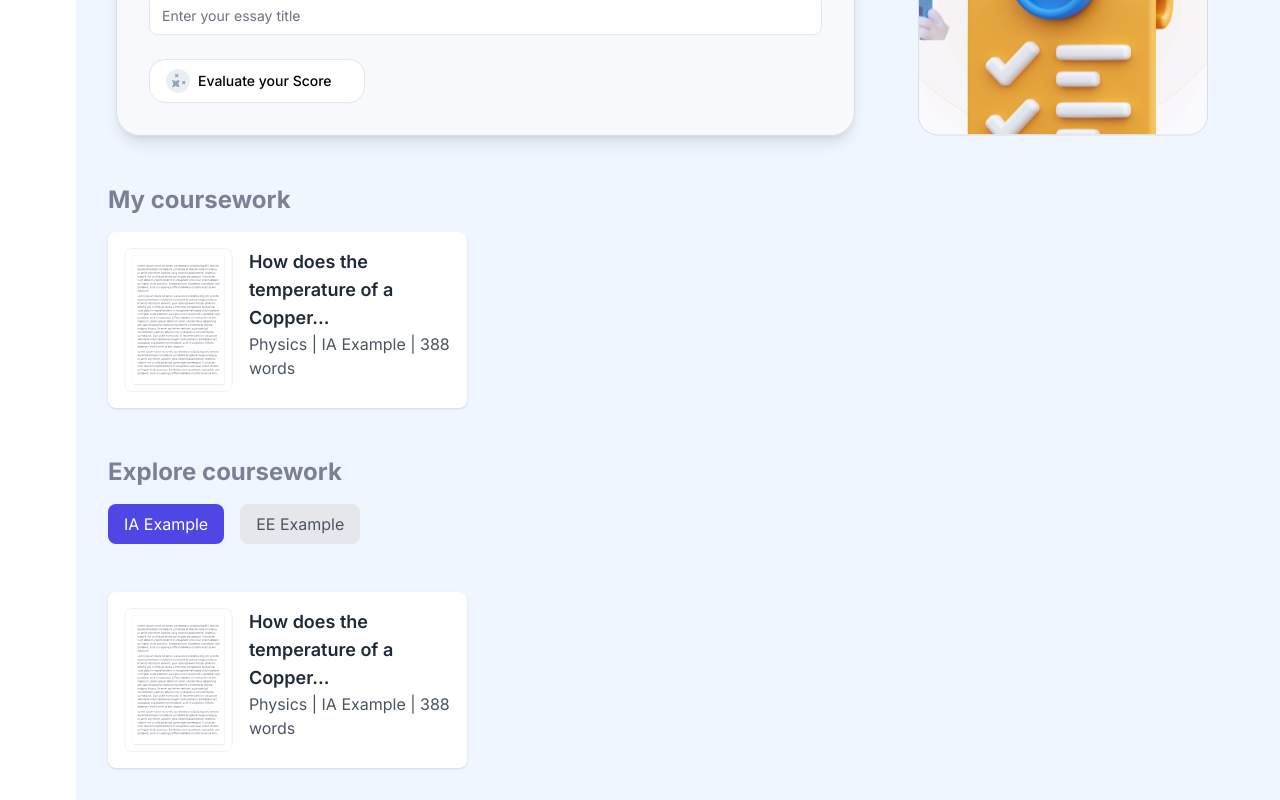
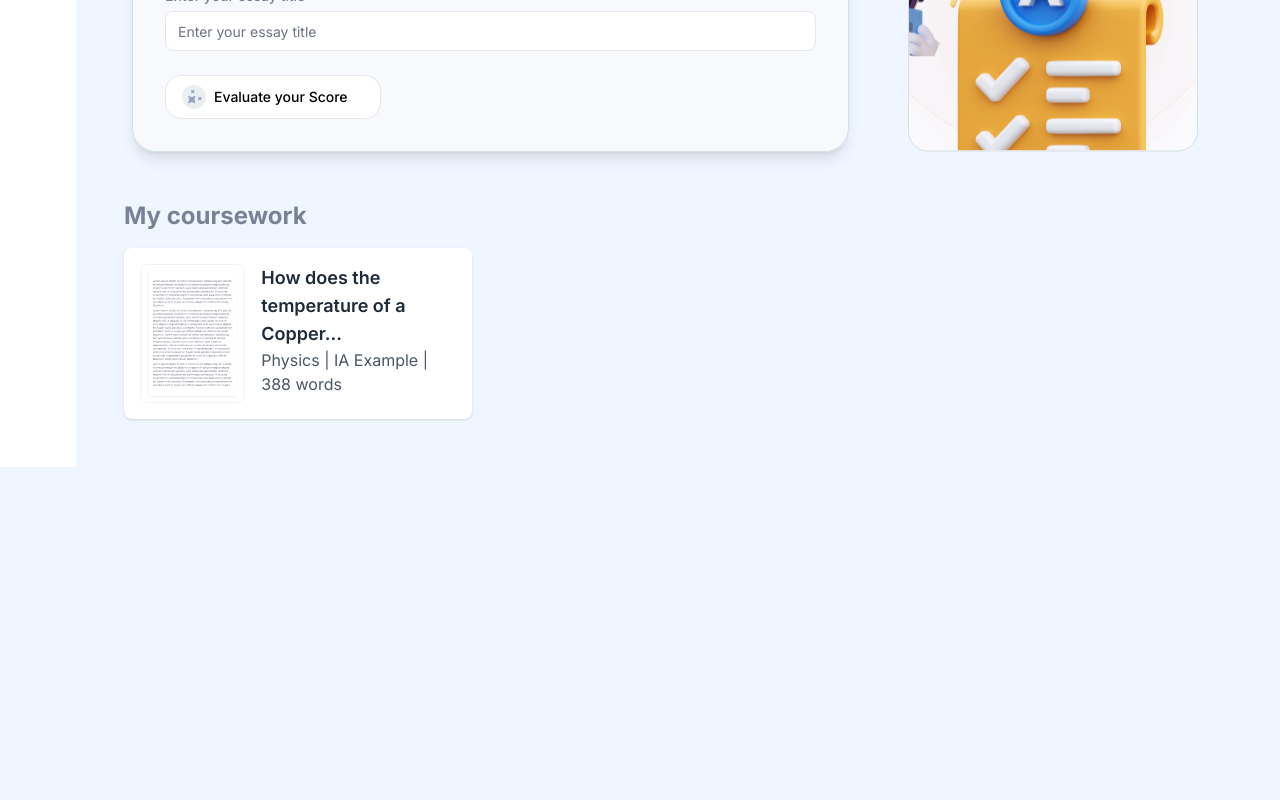
Before and after one commit to Durgesh2601/ib-coursework-evaluation, a Next.js app: page / in a window 1280 px wide. Shown: the part 582-1382 px from the top of the page. After the commit the page ends 1049 px from the top, so only its background shows below. Built offline with nearby package versions, Linux system fonts and the light colour scheme.

Commit message:
feat: coursework route

```diff
--- /dev/null
+++ b/src/app/coursework/page.js
@@ -0,0 +1,13 @@
+import Tabs from "@/components/ui/Tabs";
+import { EXPLORE_TABS } from "@/constants";
+
+export default function Coursework() {
+  return (
+    <section className="mt-6 lg:mt-12">
+      <h2 className="text-2xl font-bold text-secondary-text mb-4">
+        Explore coursework
+      </h2>
+      <Tabs tabs={EXPLORE_TABS} />
+    </section>
+  );
+}
--- a/src/app/layout.js
+++ b/src/app/layout.js
@@ -1,5 +1,6 @@
 import { Inter } from "next/font/google";
 import "./globals.css";
+import Sidebar from "@/components/Sidebar";
 
 const inter = Inter({ subsets: ["latin"] });
 
@@ -11,7 +12,12 @@ export const metadata = {
 export default function RootLayout({ children }) {
   return (
     <html lang="en">
-      <body className={inter.className}>{children}</body>
+      <body className={`${inter.className} bg-blue-50`}>
+        <main className="flex">
+          <Sidebar />
+          <div className="p-4">{children}</div>
+        </main>
+      </body>
     </html>
   );
 }
--- a/src/app/page.js
+++ b/src/app/page.js
@@ -8,21 +8,8 @@ import Image from "next/image";
 import { COURSEWORK_ITEMS } from "@/constants";
 
 export default function Home() {
-  const exploreTabs = [
-    {
-      label: "IA Example",
-      content: <CourseworkList items={COURSEWORK_ITEMS} />,
-    },
-    {
-      label: "EE Example",
-      content: <CourseworkList items={COURSEWORK_ITEMS} />,
-    },
-  ];
-
   return (
-    <main className="flex">
-      <Sidebar />
-      <main className="flex-1 p-4 lg:p-8 bg-blue-50 min-h-screen">
+    <main className="flex-1 lg:p-8 bg-blue-50 min-h-screen">
       <div className="px-2 grid grid-cols-1 lg:grid-cols-3 gap-2 lg:gap-8">
         {/* First Column: Header and CourseworkForm */}
         <div className="lg:col-span-2 ">
@@ -41,14 +28,6 @@ export default function Home() {
       </div>
 
       <CourseworkList title="My coursework" items={COURSEWORK_ITEMS} />
-
-        <section className="mt-6 lg:mt-12">
-          <h2 className="text-2xl font-bold text-secondary-text mb-4">
-            Explore coursework
-          </h2>
-          <Tabs tabs={exploreTabs} />
-        </section>
-      </main>
     </main>
   );
 }
--- a/src/components/Sidebar.jsx
+++ b/src/components/Sidebar.jsx
@@ -25,7 +25,7 @@ export default function Sidebar() {
   }, [isOpen]);
 
   return (
-    <div>
+    <div className="bg-white">
       <div className="lg:hidden p-4 absolute top-0 right-0">
         <HiMenu onClick={() => setIsOpen(!isOpen)} className="text-3xl" />
       </div>
--- a/src/constants/index.js
+++ b/src/constants/index.js
@@ -1,3 +1,4 @@
+import CourseworkList from "@/components/ui/CourseworkList";
 import { FaClipboardList, FaHome, FaUser } from "react-icons/fa";
 
 export const SIDEBAR_MENU_ITEMS = [
@@ -9,7 +10,7 @@ export const SIDEBAR_MENU_ITEMS = [
   {
     id: 2,
     icon: <FaClipboardList className="mr-3" />,
-    link: "/courseworks",
+    link: "/coursework",
   },
   {
     id: 3,
@@ -62,3 +63,13 @@ export const COURSEWORK_ITEMS = [
     type: "ia",
   },
 ];
+export const EXPLORE_TABS = [
+    {
+      label: "IA Example",
+      content: <CourseworkList items={COURSEWORK_ITEMS} />,
+    },
+    {
+      label: "EE Example",
+      content: <CourseworkList items={COURSEWORK_ITEMS} />,
+    },
+  ];
```
Lines whose indentation alone changed are shown as unchanged.
